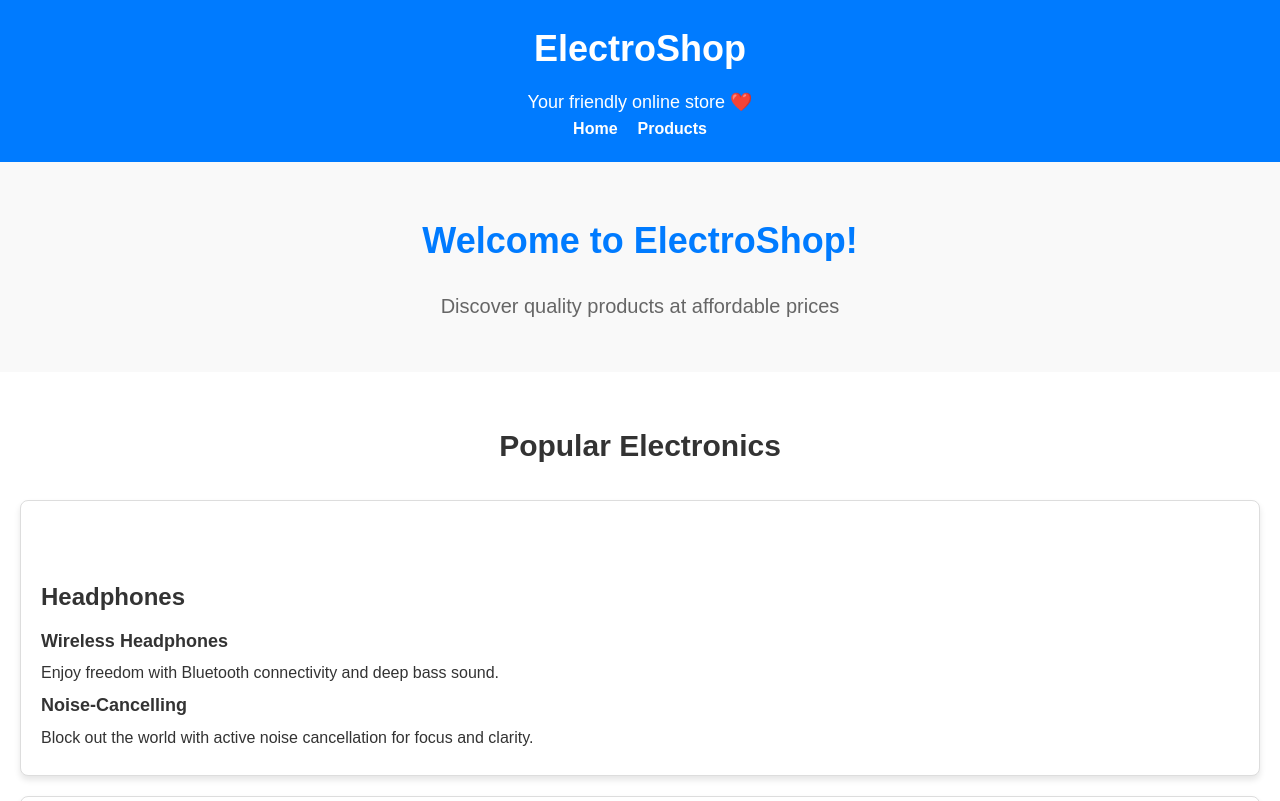
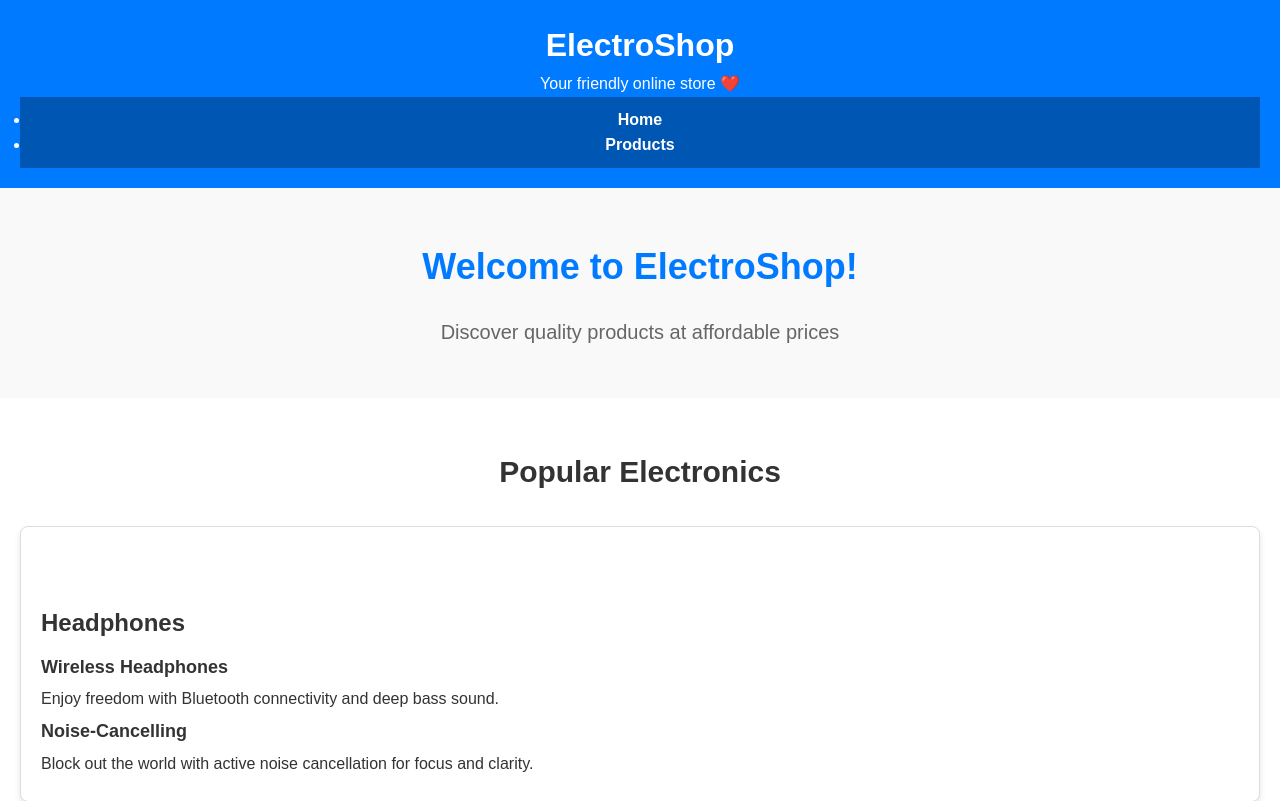
Before and after one commit to abdulrhmansalama/IT_Project, a plain HTML site: page index.html in a window 1280 px wide. Shown: the top 801 px of the page. Drawn offline with Linux system fonts and the light colour scheme; some icons are missing.

Commit message:
Update styles.css

```diff
--- a/styles.css
+++ b/styles.css
@@ -13,36 +13,19 @@ body {
 
 /* Header */
 header {
-    background: #007bff;
+    background-color: #007bff;
     color: white;
-    padding: 20px 0;
+    padding: 20px;
     text-align: center;
 }
-
-.header-content {
-    max-width: 1200px;
-    margin: 0 auto;
-    padding: 0 20px;
+nav {
+    background-color: #0056b3;
+    padding: 10px;
+    text-align: center;
 }
-
-header h1 {
-    font-size: 36px;
-    margin-bottom: 10px;
-}
-
-header p {
-    font-size: 18px;
-}
-
-nav ul {
-    list-style: none;
-    display: flex;
-    justify-content: center;
-    gap: 20px;
-}
-
 nav a {
     color: white;
+    margin: 0 15px;
     text-decoration: none;
     font-weight: bold;
 }
```
